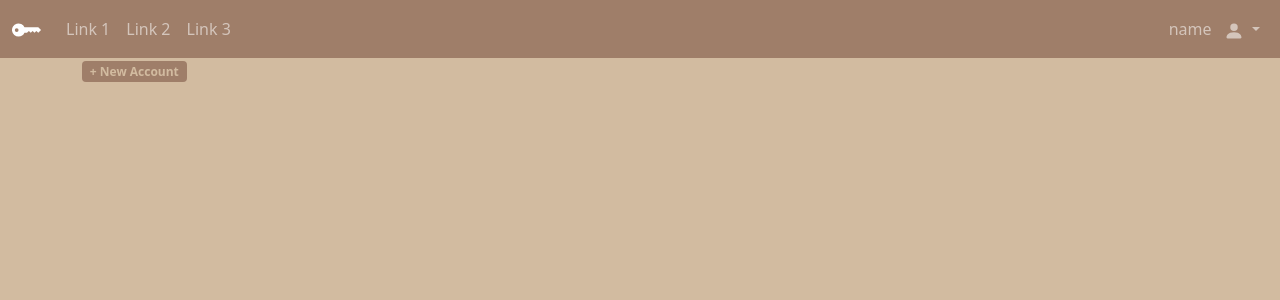
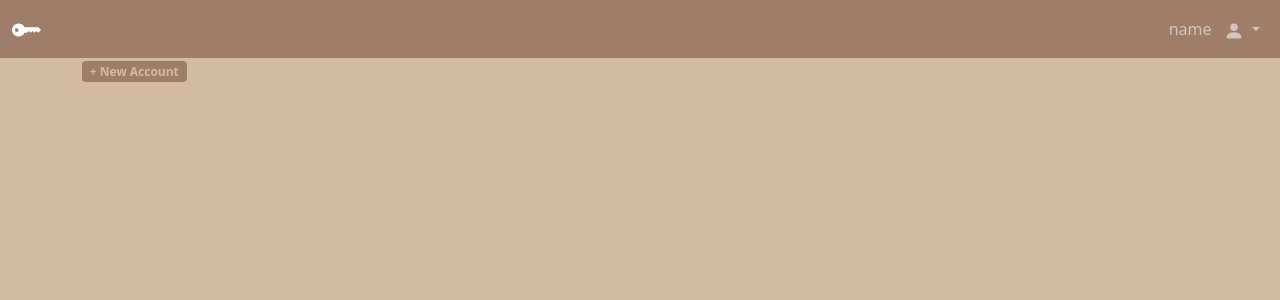
Before and after one commit to misterrager8/PassGen, a Flask app: page / in a window 1280 px wide. Shown: the top 300 px of the page. Run offline with Flask 2, Linux system fonts and the light colour scheme; the visitor is signed in with stand-in values (Sample User, id 1); data comes from the database, SQL or seed files in the repository.

Commit message:
Finish home page content

```diff
--- a/PassGen/templates/base.html
+++ b/PassGen/templates/base.html
@@ -13,9 +13,7 @@
   <div class="container-fluid">
     <a href="{{ url_for('index') }}" class="navbar-brand">{{ macros.logo() }}</a>
     <ul class="navbar-nav me-auto">
-      <li class="nav-item"><a class="nav-link">Link 1</a></li>
-      <li class="nav-item"><a class="nav-link">Link 2</a></li>
-      <li class="nav-item"><a class="nav-link">Link 3</a></li>
+      <li class="nav-item"></li>
     </ul>
     <ul class="navbar-nav ms-auto">
       <li class="nav-item dropdown">
```
